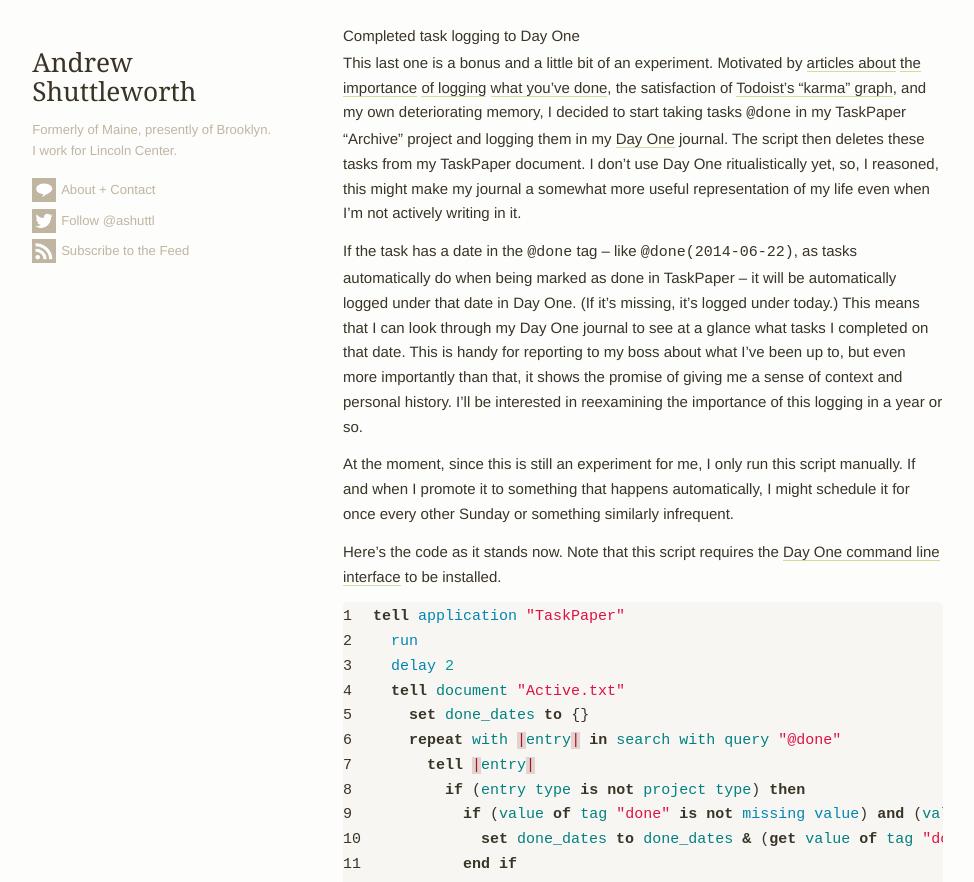
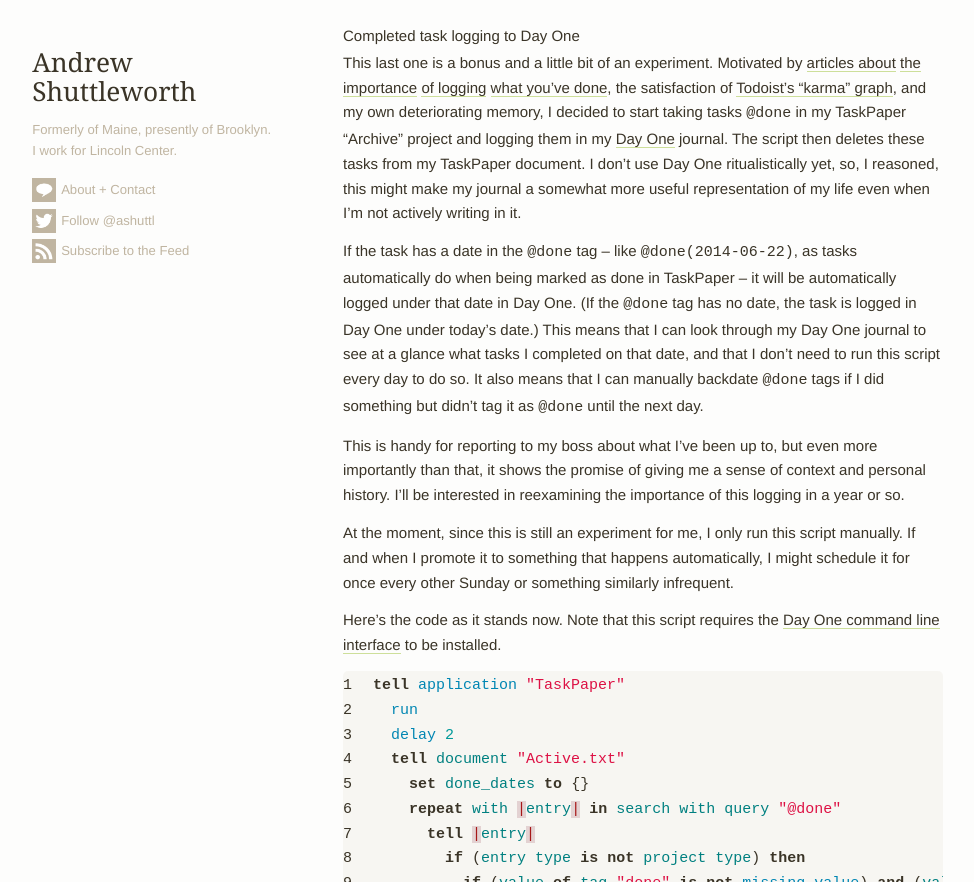
Before and after one commit to ashuttl/ashuttl.github.io, a Jekyll site: the page built from _posts/2014-06-22-getting-it-together-with-taskpaper-and-applescript.md, in a window 1280 px wide and 900 px high, scrolled down 8466 px, cut to the strip 18-900 px from the top of the window. Shown: the whole strip, without its empty margins (162-1136 px from the left). Built offline with Jekyll 4.4.1, drawn with Linux system fonts in a browser that asks for light colours; some web fonts are replaced; comment, search, counter and statistics services are not loaded; some of the changed text lies outside the part shown.

Commit message:
TP typos

```diff
--- a/_posts/2014-06-22-getting-it-together-with-taskpaper-and-applescript.md
+++ b/_posts/2014-06-22-getting-it-together-with-taskpaper-and-applescript.md
@@ -29,7 +29,7 @@
 
 There's no real mobile interface for it [anymore](http://simplicitybliss.com/blog/taskpaper-for-ios-ceased), and the old one wasn't particularly good anyway. That had been holding me back from using it for a long time, until I realized that I was almost entirely managing my tasks while sitting in front of my Mac – and that I could make my own mobile interface for it with AppleScript if I wanted to.
 
-I don't think I'm doing anything particularly novel inside my TaskPaper file itself. I use some a basic structure of projects and some pretty typical tags (`@next`, `@today`, `@overdue`, `@start()`, `@due()`) to organize and filter my tasks, and I use a slightly customized version of the excellent [Transparent Blue][tb] theme. (My version is [here](https://gist.github.com/ashuttl/52fd642bc979ec607c05).)
+I don't think I'm doing anything particularly novel inside my TaskPaper file itself. I use a basic structure of projects and some pretty typical tags (`@next`, `@today`, `@overdue`, `@start()`, `@due()`) to organize and filter my tasks, and I use a slightly customized version of the excellent [Transparent Blue][tb] theme. (My version is [here](https://gist.github.com/ashuttl/52fd642bc979ec607c05).)
 
 
 #### TextExpander
@@ -326,7 +326,9 @@
 [a3]: http://brettterpstra.com/projects/doing/
 [a4]: https://coderwall.com/p/bcthew
 
-If the task has a date in the `@done` tag – like `@done(2014-06-22)`, as tasks automatically do when being marked as done in TaskPaper – it will be automatically logged under that date in Day One. (If it's missing, it's logged under today.) This means that I can look through my Day One journal to see at a glance what tasks I completed on that date. This is handy for reporting to my boss about what I've been up to, but even more importantly than that, it shows the promise of giving me a sense of context and personal history. I'll be interested in reexamining the importance of this logging in a year or so.
+If the task has a date in the `@done` tag – like `@done(2014-06-22)`, as tasks automatically do when being marked as done in TaskPaper – it will be automatically logged under that date in Day One. (If the `@done` tag has no date, the task is logged in Day One under today's date.) This means that I can look through my Day One journal to see at a glance what tasks I completed on that date, and that I don't need to run this script every day to do so. It also means that I can manually backdate `@done` tags if I did something but didn't tag it as `@done` until the next day.
+
+This is handy for reporting to my boss about what I've been up to, but even more importantly than that, it shows the promise of giving me a sense of context and personal history. I'll be interested in reexamining the importance of this logging in a year or so.
 
 At the moment, since this is still an experiment for me, I only run this script manually. If and when I promote it to something that happens automatically, I might schedule it for once every other Sunday or something similarly infrequent.
 
```
